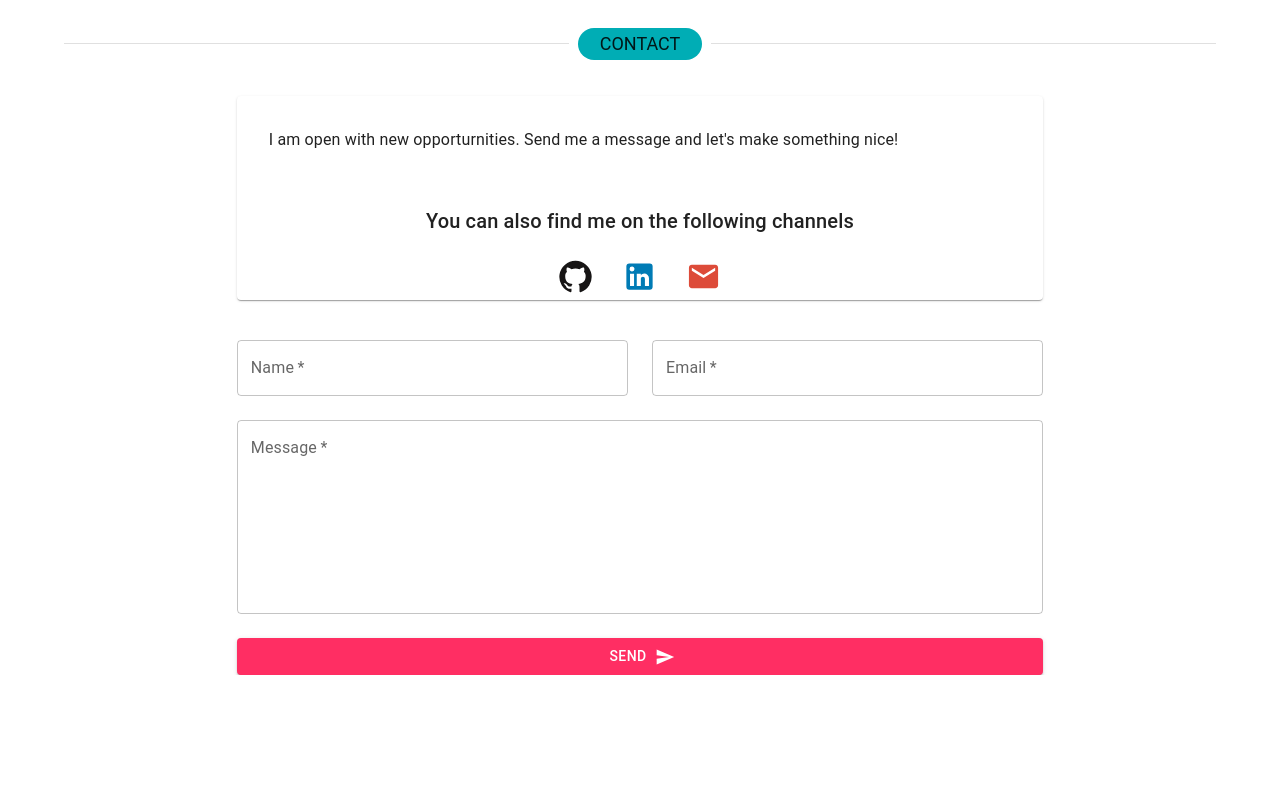
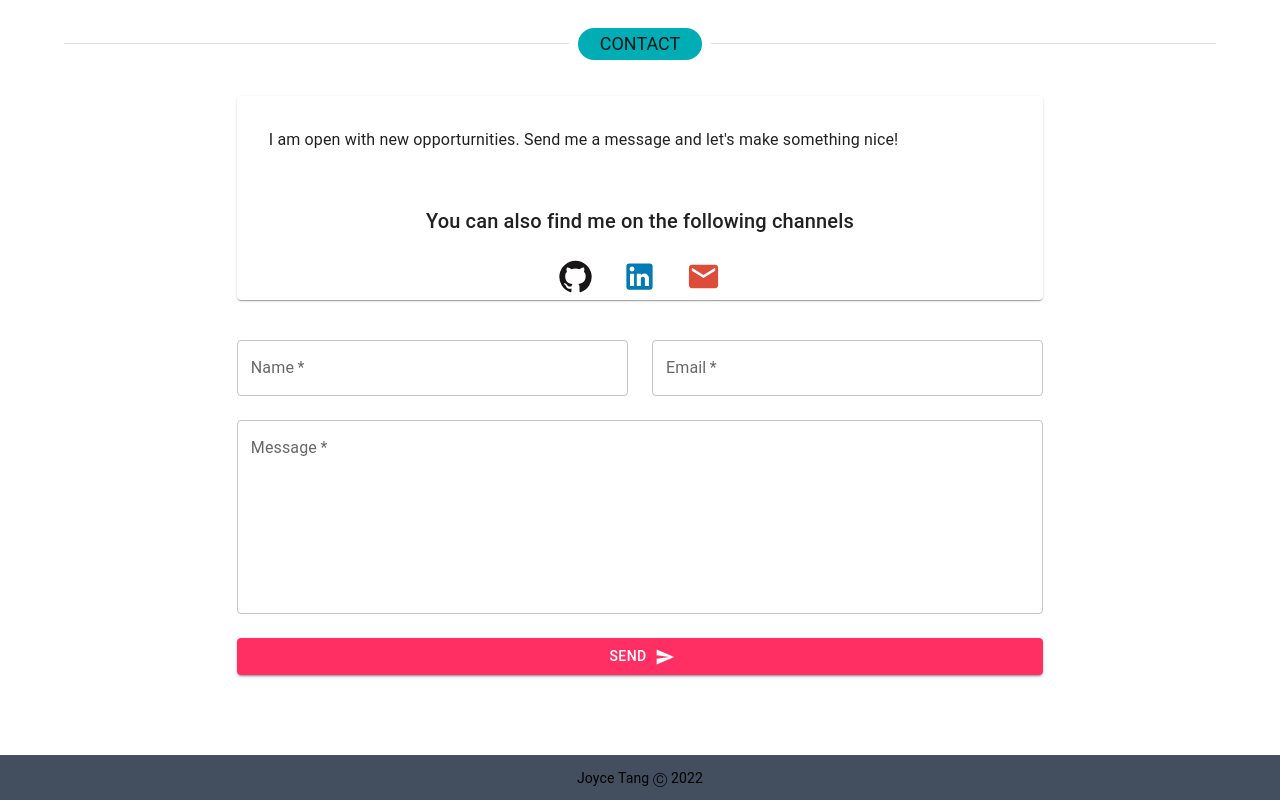
Before and after one commit to joycethh/portflio, a React (Create React App) app: page / in a window 1280 px wide. Shown: the part 2134-2934 px from the top of the page. Before the commit the page ends 2809 px from the top, so only its background shows below. Built offline with nearby package versions, Linux system fonts and the light colour scheme.

Commit message:
render footer

```diff
--- a/src/App.js
+++ b/src/App.js
@@ -6,6 +6,7 @@ import Navbar from "./navbar/Navbar";
 import Skill from "./skills/Skill";
 import Projects from "./projects/Projects";
 import Contact from "./contact/Contact";
+import Footer from "./Footer";
 function App() {
   return (
     <div className="App">
@@ -15,6 +16,7 @@ function App() {
         <Skill />
         <Projects />
         <Contact />
+        <Footer />
       </ThemeProvider>
     </div>
   );
--- a/src/Footer.js
+++ b/src/Footer.js
@@ -11,7 +11,7 @@ const Footer = () => {
           backgroundColor: "#434e5e",
         }}
       >
-        <Typography variant="body2" p={2}>
+        <Typography variant="body2" p={1.6}>
           Joyce Tang Ⓒ {new Date().getFullYear()}
         </Typography>
       </Box>
```
